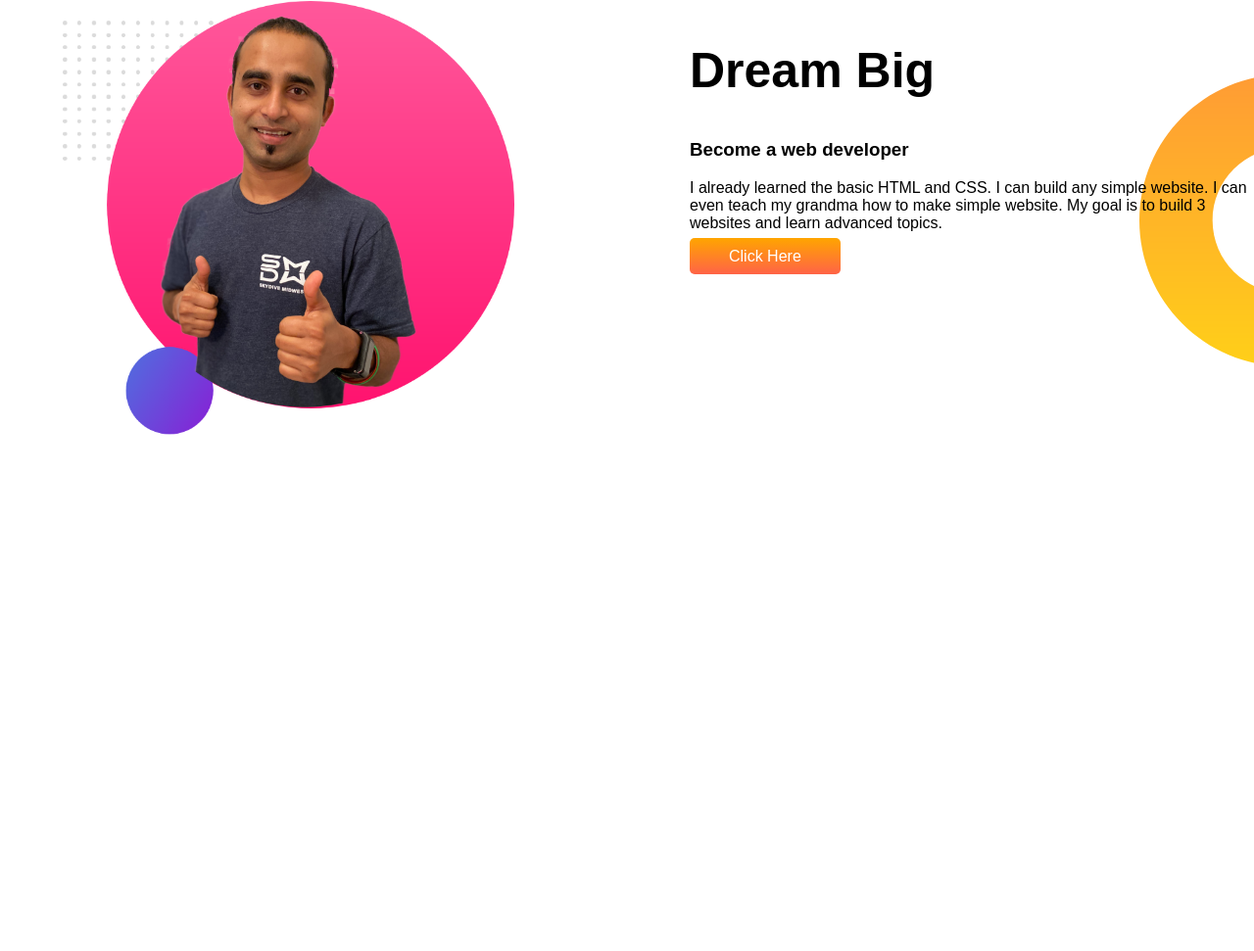
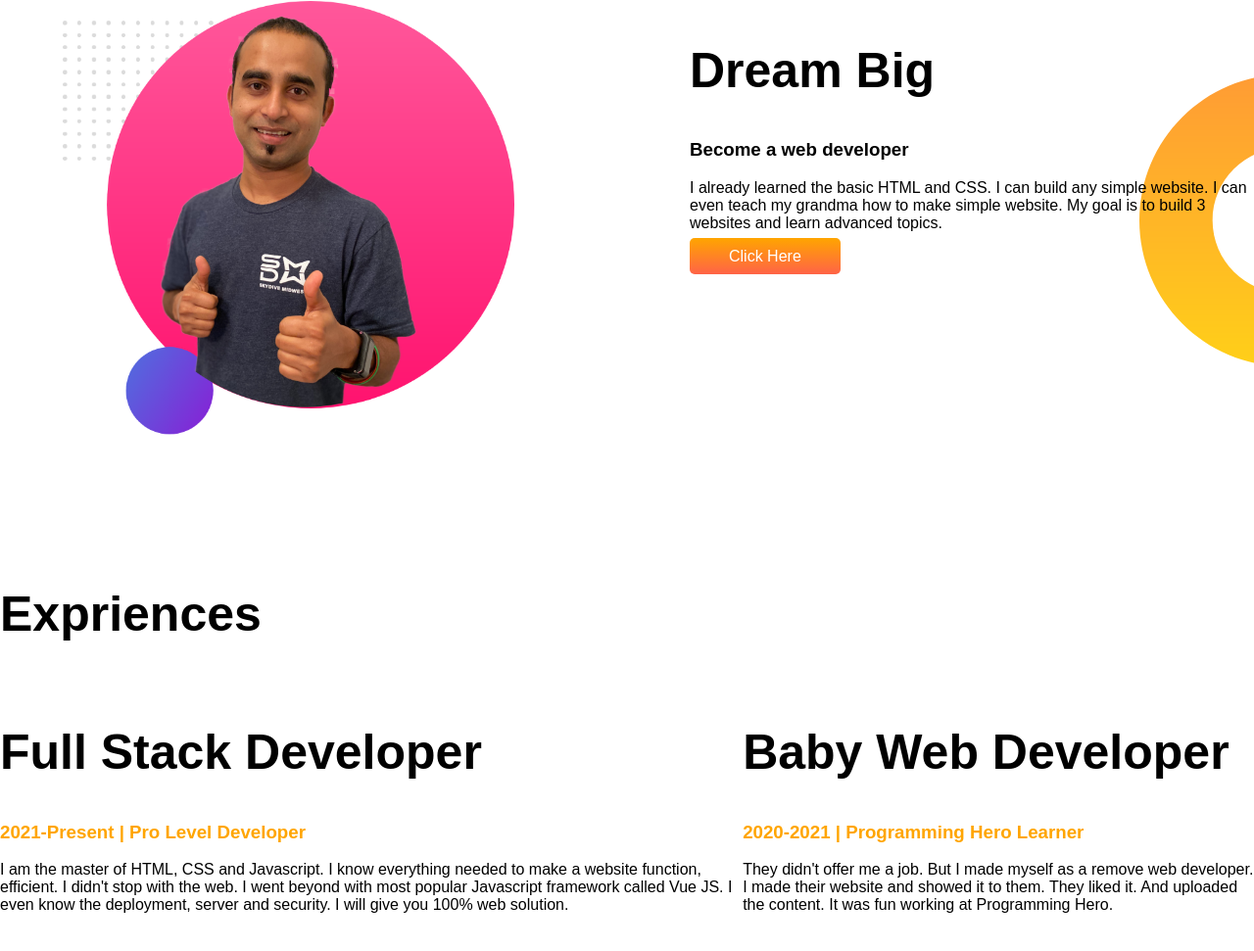
Before and after one commit to josim6072/Developer-Portfolio, a plain HTML site: page index.html in a window 1280 px wide. Shown: the part 610-1581 px from the top of the page at 98% size. Before the commit the page ends 1208 px from the top, so only its background shows below. Drawn offline with Linux system fonts and the light colour scheme.

Commit message:
expriences-added

```diff
--- a/index.html
+++ b/index.html
@@ -10,7 +10,7 @@
 </head>
 
 <body>
-    <section class="top-banner">
+    <section class="top-banner flexible-container">
         <div class="half-width">
             <h1>Welcome To</h1>
             <h1><span class="orange-color">Md Josim</span> World</h1>
@@ -26,7 +26,7 @@
             <img src="images/jhankar.png" alt="">
         </div>
     </section>
-    <section class="dream-big">
+    <section class="dream-big flexible-container">
         <div class="half-width">
             <img src="images/jhankar2.png" alt="">
         </div>
@@ -38,6 +38,30 @@
             <a class="link-button" title="blank" href="https://www.facebook.com/josimuddin6072">Click Here</a>
         </div>
     </section>
+    <section class="Dream-big">
+        <h1>Expriences</h1>
+        <div class="flexible-container">
+            <div class="Expriences-item">
+                <h1>Full Stack Developer</h1>
+                <h3 class="orange-color">2021-Present | Pro Level Developer</h3>
+                <p>
+                    I am the master of HTML, CSS and Javascript. I know everything needed to make a website function,
+                    efficient. I didn't stop with the web. I went beyond with most popular Javascript framework called
+                    Vue
+                    JS. I even know the deployment, server and security. I will give you 100% web solution.
+                </p>
+            </div>
+            <div class="Expriences-item">
+                <h1>Baby Web Developer</h1>
+                <h3 class="orange-color">2020-2021 | Programming Hero Learner</h3>
+                <p>
+                    They didn't offer me a job. But I made myself as a remove web developer. I made their website and
+                    showed
+                    it to them. They liked it. And uploaded the content. It was fun working at Programming Hero.
+                </p>
+            </div>
+        </div>
+    </section>
 </body>
 
 </html>
--- a/style.css
+++ b/style.css
@@ -1,4 +1,4 @@
-section{
+.flexible-container{
     display: flex;
     margin-bottom: 150px;
 }
@@ -36,3 +36,6 @@ h1{
     background-repeat: no-repeat;
     background-position: right;
 }
+.expriences-item{
+    box-shadow: 10px 10px gray;
+}
```
